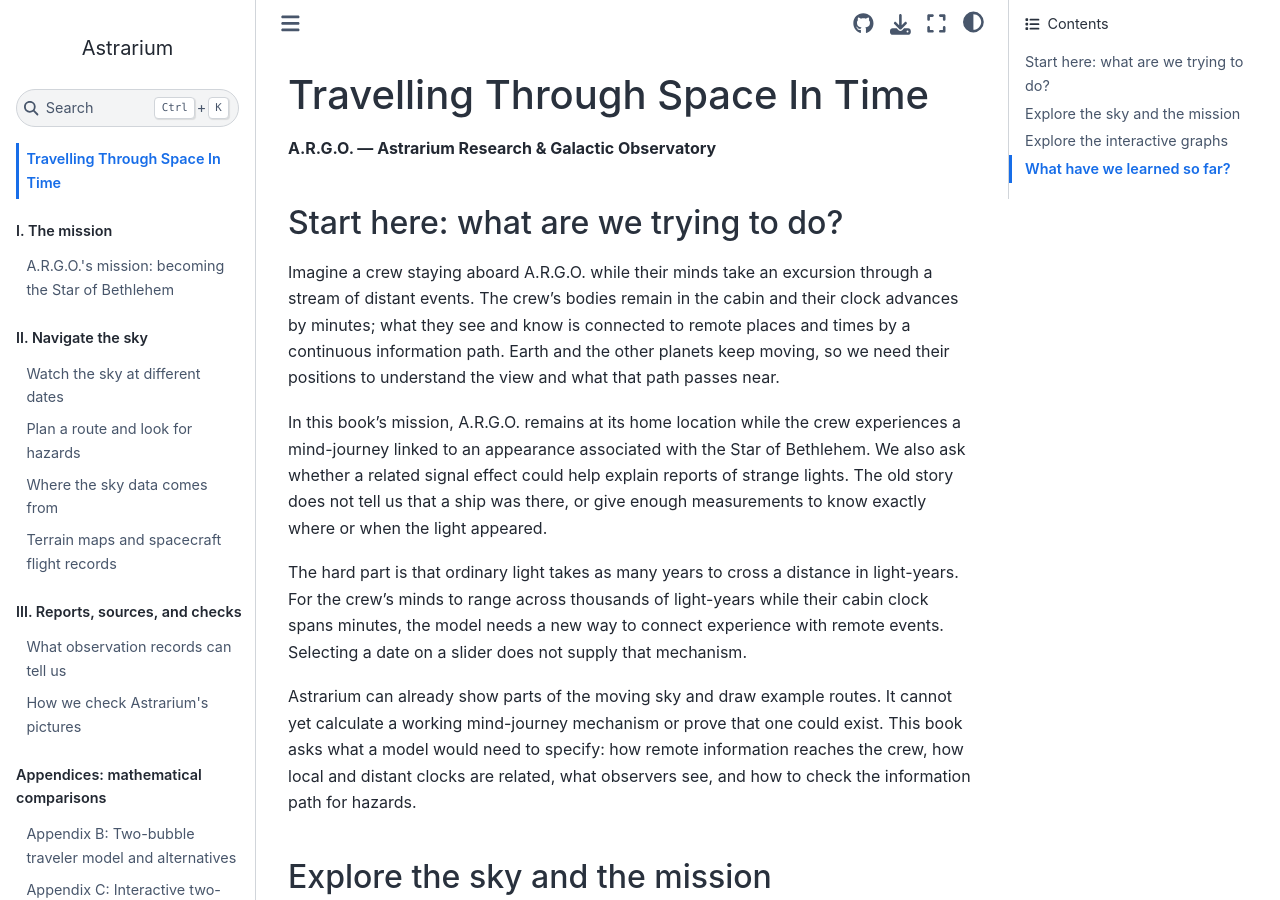
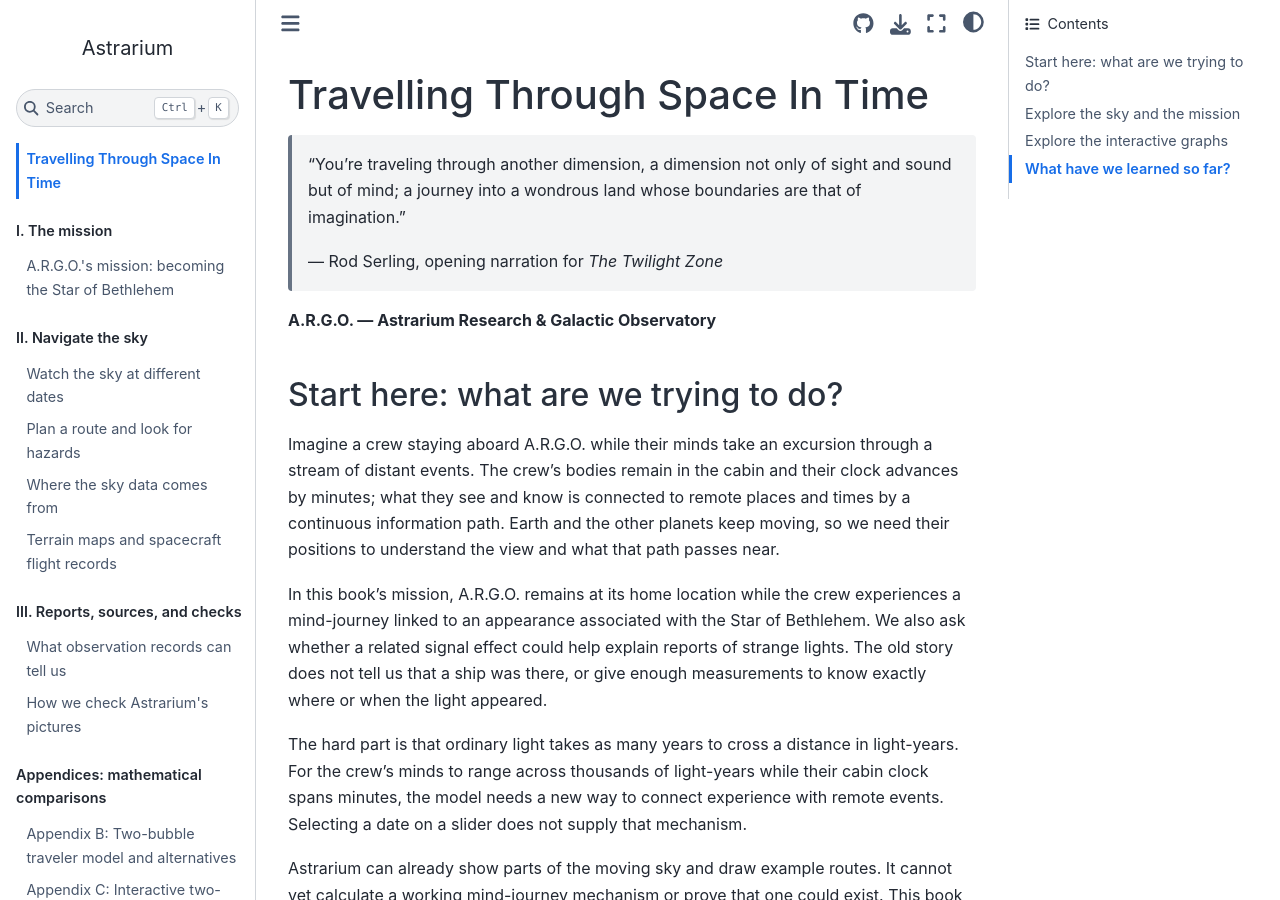
Before and after one commit to CastaliaInstitute/astrarium, a Jupyter Book: the page built from docs/interactive-time-travel.md, in a window 1280 px wide and 900 px high. Built offline with Jupyter Book 1.0.4 settings and Sphinx 7.4.7 and the Sphinx Book theme 1.1.4, drawn with Linux system fonts in a browser that asks for light colours.

Commit message:
Add Twilight Zone epigraph to book

```diff
--- a/docs/interactive-time-travel.md
+++ b/docs/interactive-time-travel.md
@@ -1,4 +1,8 @@
 # Travelling Through Space In Time
+
+> “You're traveling through another dimension, a dimension not only of sight and sound but of mind; a journey into a wondrous land whose boundaries are that of imagination.”
+>
+> — Rod Serling, opening narration for *The Twilight Zone*
 
 **A.R.G.O. — Astrarium Research & Galactic Observatory**
 
```
